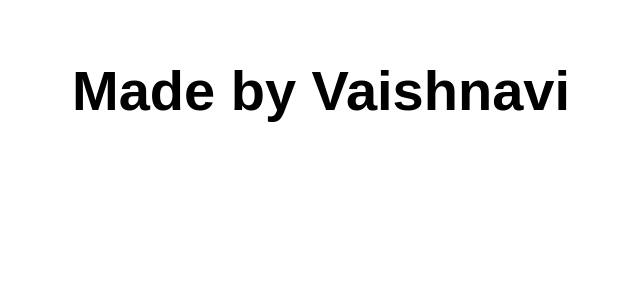
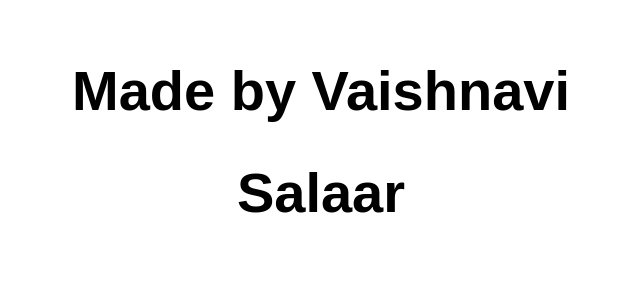
Before and after one commit to bilva1/Cloud-Practical, a website: page src/index.html in a window 1280 px wide. Shown: the whole page, without its empty margins (319-959 px from the left). Drawn offline with Linux system fonts and the light colour scheme.

Commit message:
index.html

```diff
--- a/src/index.html
+++ b/src/index.html
@@ -11,6 +11,7 @@
 <body>
   <main>
     <h1>Made by Vaishnavi</h1>
+    <h1><b>Salaar</b></h1>
   </main>
 </body>
 
```
